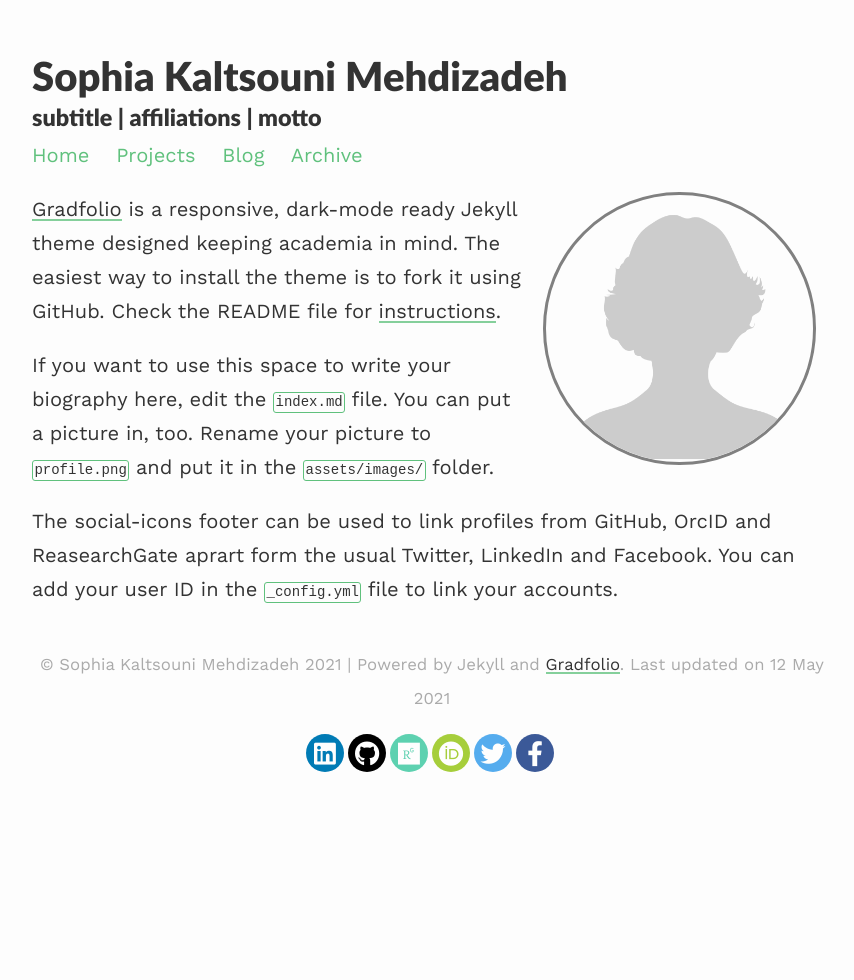
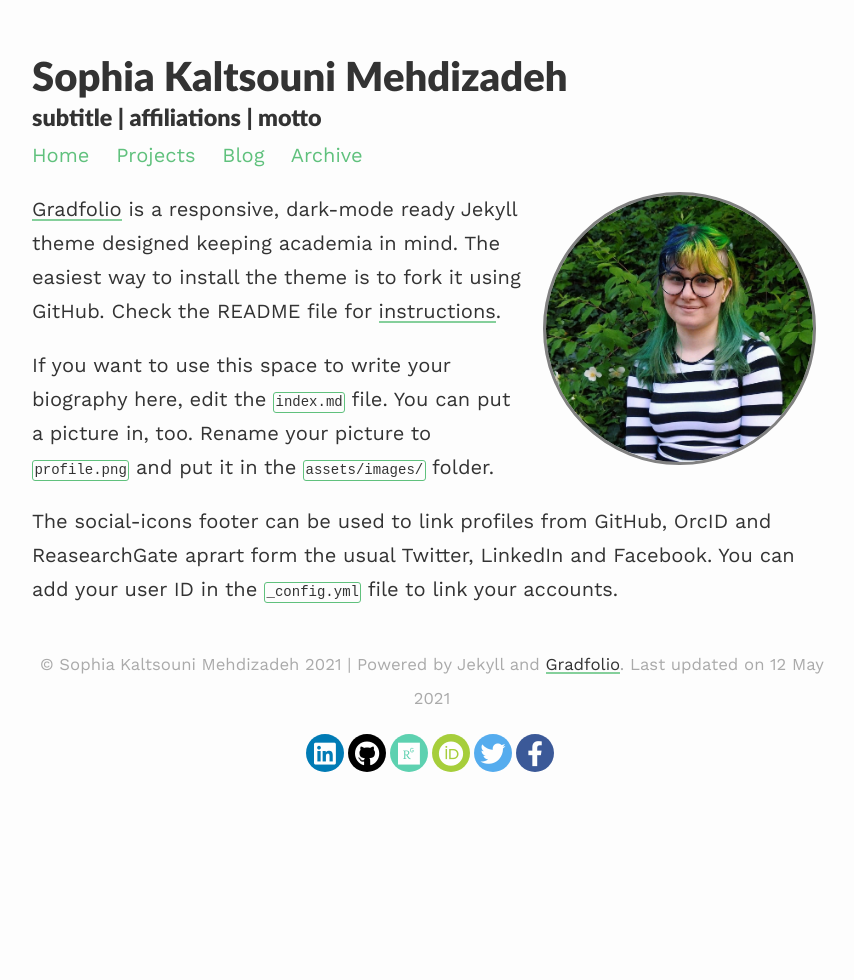
Before and after one commit to smehdizadeh/smehdizadeh.github.io, a Jekyll site: the page built from index.md, in a window 1280 px wide. Shown: the whole page, without its empty margins (208-1062 px from the left). Built offline with Jekyll 4.4.1, drawn with Linux system fonts in a browser that asks for light colours; nearby versions of some CDN libraries.

Commit message:
Update index.md

```diff
--- a/index.md
+++ b/index.md
@@ -3,7 +3,7 @@ layout: about
 permalink: /
 profile:
   align: right
-  image: profile.png
+  image: headshot.jpg
 published: true
 ---
 
```
